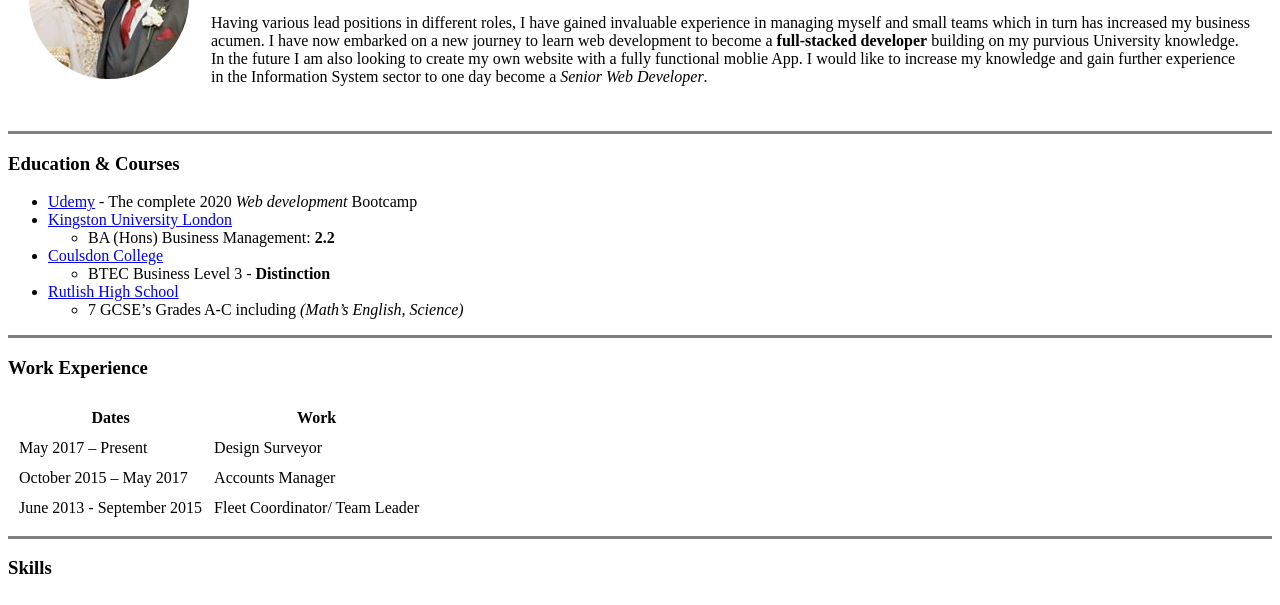
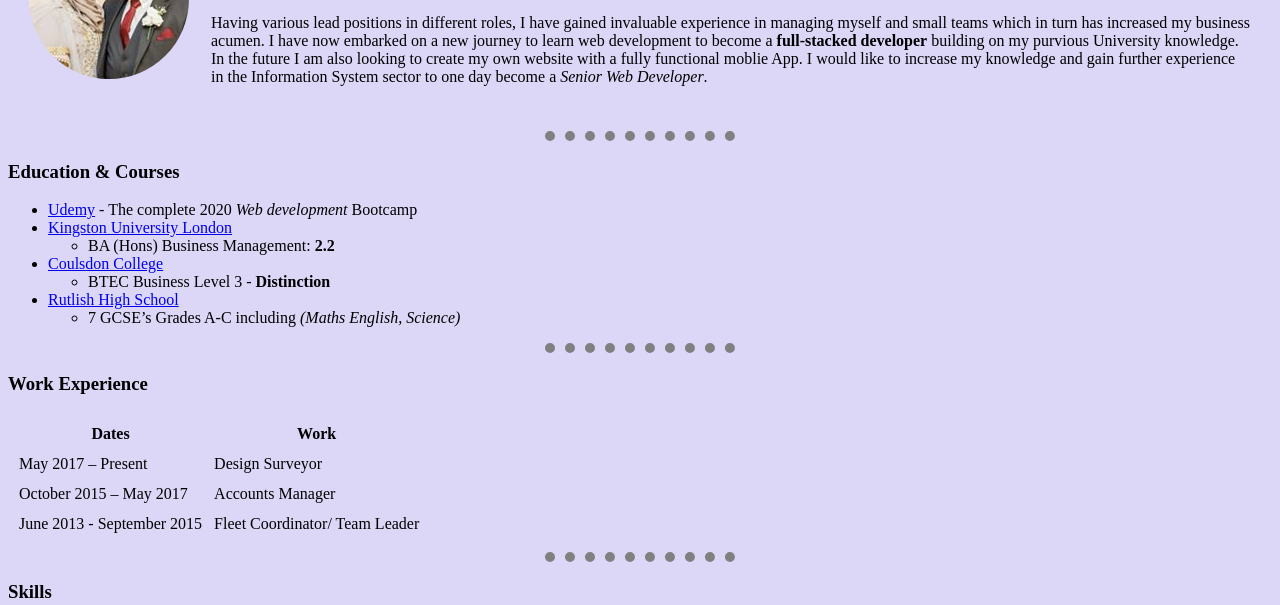
Before and after one commit to Sufiyaan-kadir/CV, a plain HTML site: page index.html in a window 1280 px wide. Shown: the part 129-734 px from the top of the page. Drawn offline with Linux system fonts and the light colour scheme.

Commit message:
Add files via upload

```diff
--- a/index.html
+++ b/index.html
@@ -4,24 +4,45 @@
 <head>
   <meta charset="utf-8">
   <title>Sufiyaan's Personal Site</title>
+  <style>
+    body {
+      background-color: #dcd6f7;
+    }
+
+    hr {
+      background-color: #dcd6f7;
+      border-style: none;
+      border-top-style: dotted;
+      border-color: Grey;
+      border-width: 10px;
+      width: 15%;
+
+    }
+  </style>
+
 </head>
 
 <body>
   <table cellspacing="20">
     <tr>
       <td><img src="Images/SufiyaannRabiah.png" alt="Sufiyaan's profile picture"></td>
-    <td><h1><a href="https://www.facebook.com/sufiyaan.kadir">Sufiyaan Kadir</a></h1>
+      <td>
+        <h1><a href="https://www.facebook.com/sufiyaan.kadir">Sufiyaan Kadir</a></h1>
         <p><em>Junior Programmer & Web Developer.</em></p>
         <p>Having various lead positions in different roles, I have gained invaluable experience in managing myself and small teams which in turn has increased my business acumen.
-       I have now embarked on a new journey to learn web development to become a <strong>full-stacked developer</strong> building on my purvious University knowledge. In the future I am also looking to create  my own website with a fully functional moblie App.
+          I have now embarked on a new journey to learn web development to become a <strong>full-stacked developer</strong> building on my purvious University knowledge. In the future I am also looking to create my own website with a fully functional
+          moblie App.
           I would like to increase my knowledge and gain further experience in the Information System sector to one day become a <em>Senior Web Developer</em>.
-    </p></td>
+        </p>
+      </td>
     </tr>
   </table>
   <hr size="3" noshade>
   <h3>Education & Courses</h3>
   <ul>
-      <li><a href="https://www.udemy.com/?utm_source=adwords-brand&utm_medium=udemyads&utm_campaign=Brand-Udemy_la.EN_cc.UK&utm_term=_._ag_73097081893_._ad_359442065268_._de_c_._dm__._pl__._ti_aud-568228300785:kwd-310556426868_._li_1006886_._pd__._&utm_term=_._pd__._kw_udemy_._&matchtype=e&gclid=Cj0KCQjwj7v0BRDOARIsAGh37ioO_mLwaA0_lmtOdAGD-QFGUnhFH36lEqBtuOGg20GaUuulzaTDG0YaAsozEALw_wcB">Udemy</a> - The complete 2020 <em>Web development</em> Bootcamp</li>
+    <li><a
+        href="https://www.udemy.com/?utm_source=adwords-brand&utm_medium=udemyads&utm_campaign=Brand-Udemy_la.EN_cc.UK&utm_term=_._ag_73097081893_._ad_359442065268_._de_c_._dm__._pl__._ti_aud-568228300785:kwd-310556426868_._li_1006886_._pd__._&utm_term=_._pd__._kw_udemy_._&matchtype=e&gclid=Cj0KCQjwj7v0BRDOARIsAGh37ioO_mLwaA0_lmtOdAGD-QFGUnhFH36lEqBtuOGg20GaUuulzaTDG0YaAsozEALw_wcB">Udemy</a>
+      - The complete 2020 <em>Web development</em> Bootcamp</li>
     <li><a href="https://www.kingston.ac.uk/">Kingston University London</a>
       <ul>
         <li>BA (Hons) Business Management:<strong> 2.2 </strong></li>
@@ -34,7 +55,7 @@
     </li>
     <li><a href="https://www.rutlish.merton.sch.uk/">Rutlish High School</a>
       <ul>
-          <li>7 GCSE’s Grades A-C including <em>(Math’s English, Science)</em></li>
+        <li>7 GCSE’s Grades A-C including <em>(Maths English, Science)</em></li>
       </ul>
     </li>
   </ul>
@@ -65,7 +86,8 @@
   <h3>Skills</h3>
   <table cellspacing="10">
     <tr>
-    <td><table>
+      <td>
+        <table>
           <thead>
             <th>Skills</th>
             <th>Rating</th>
@@ -82,7 +104,8 @@
           </tbody>
         </table>
       </td>
-    <td><table>
+      <td>
+        <table>
           <thead>
             <th>Skills</th>
             <th>Rating</th>
@@ -104,7 +127,6 @@
   <hr size="3" noshade>
   <h5><a href="myhobbies.html">My Hobbies & Intrestes</a></h5>
   <h5><a href="contactdetail.html">Contact Deatils</a></h5>
-<hr size="3" noshade>
 </body>
 
 </html>
```
Also changed, not shown: contactdetail.html (+16 -3 lines), myhobbies.html (+15 -0 lines). Lines whose indentation alone changed are shown as unchanged.
